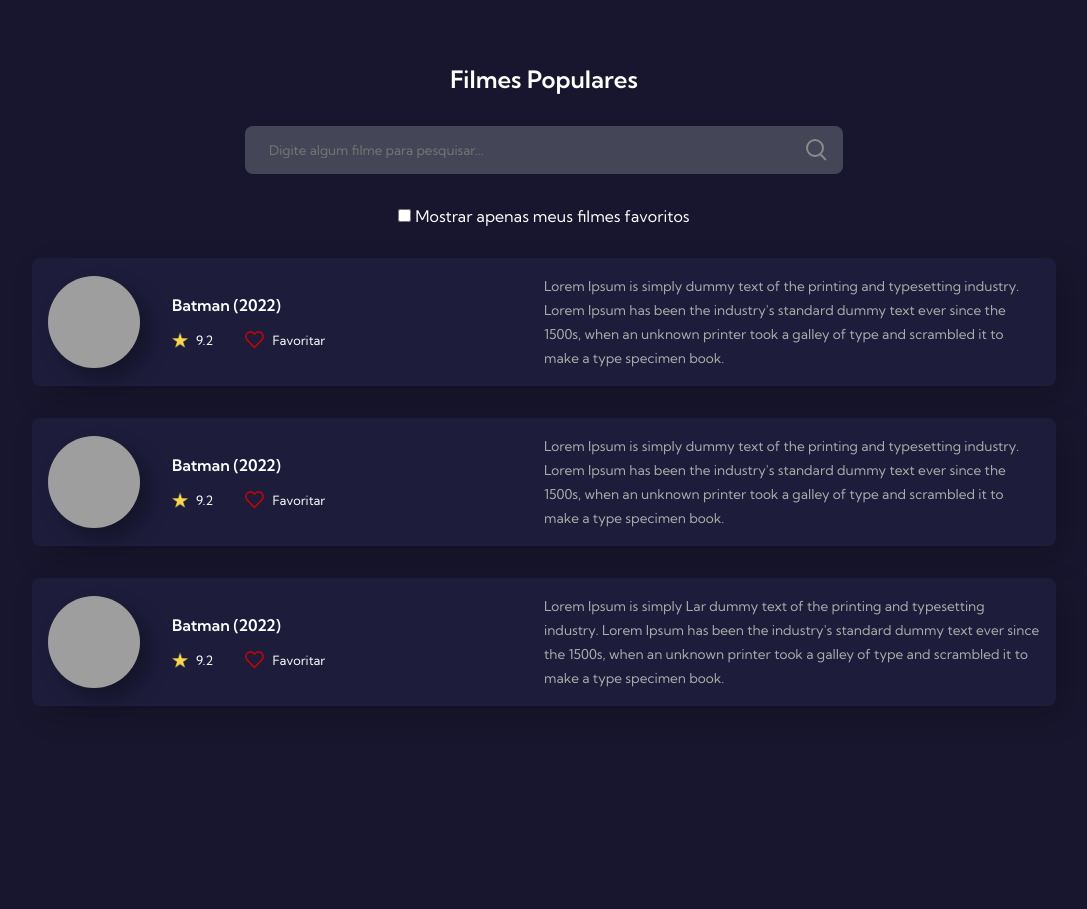
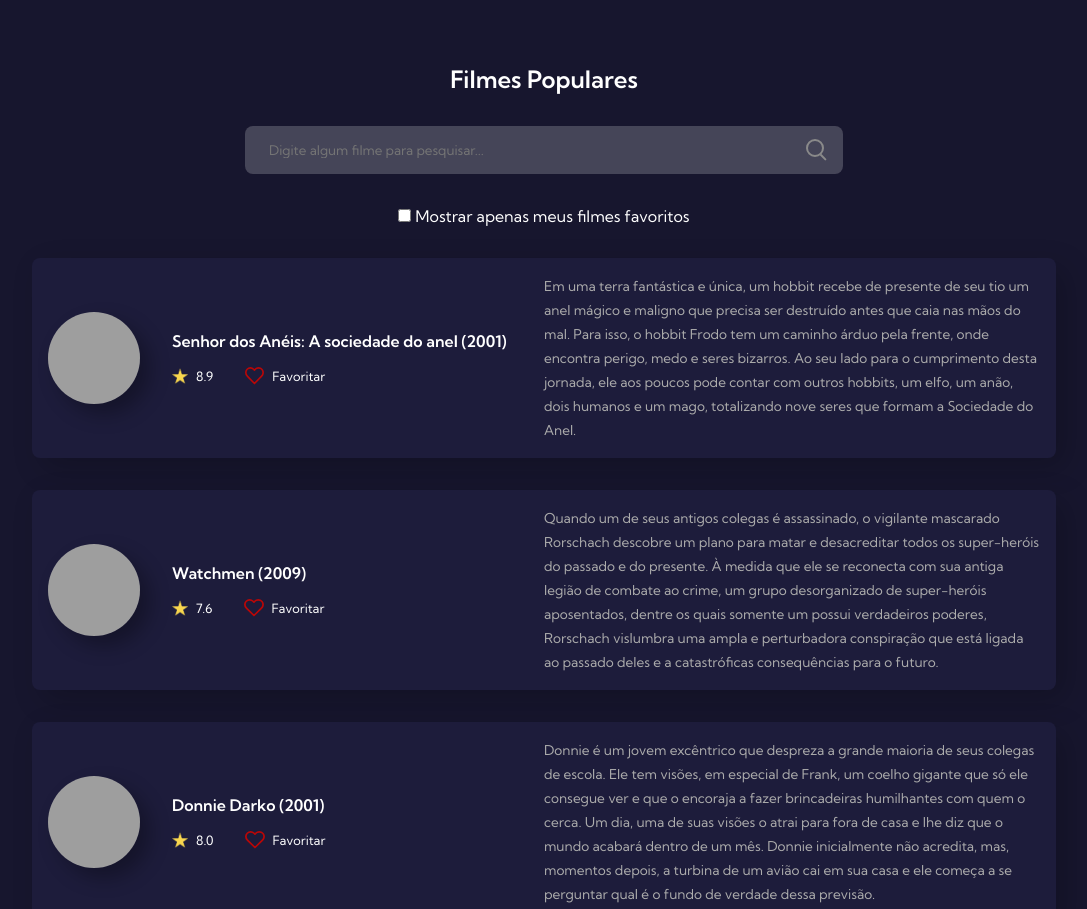
Before and after one commit to GuiBarbosa13/7DaysOfCode, a plain HTML site: page index.html in a window 1280 px wide. Shown: the top 909 px of the page, without its empty margins (96-1183 px from the left). Before the commit the page ends 800 px from the top, so only its background shows below. Drawn offline with Linux system fonts and the light colour scheme; grey boxes are pictures that could not be loaded.

Commit message:
atualizando a lista de filmes

```diff
--- a/index.html
+++ b/index.html
@@ -25,14 +25,14 @@
       <div class="movie">
         <div class="movie-informations">
           <div class="movie-image">
-            <img src="https://img.elo7.com.br/product/original/3FBA809/big-poster-filme-batman-2022-90x60-cm-lo002-poster-batman.jpg" alt="Batman (2022)"/>
+            <img src="https://img.elo7.com.br/product/main/2692717/poster-o-senhor-dos-aneis-a-sociedade-do-anel-lo02-90x60-cm-presente-geek.jpg" alt="Senhor dos Anéis (2001)"/>
           </div>
           <div class="movie-text">
-            <h4>Batman (2022)</h4>
+            <h4>Senhor dos Anéis: A sociedade do anel (2001)</h4>
             <div class="rating-favorites">
               <div class="rating">
                 <img src="images/star.png" alt="Star Icon"/>
-                <span>9.2</span>
+                <span>8.9</span>
               </div>
               <div class="favorite">
                 <img src="images/heart.svg" alt="Star Icon"/>
@@ -42,21 +42,21 @@
           </div>
         </div>
         <div class="movie-description">
-          <span>Lorem Ipsum is simply dummy text of the printing and typesetting industry. Lorem Ipsum has been the industry's standard dummy text ever since the 1500s, when an unknown printer took a galley of type and scrambled it to make a type specimen book.</span>
+          <span>Em uma terra fantástica e única, um hobbit recebe de presente de seu tio um anel mágico e maligno que precisa ser destruído antes que caia nas mãos do mal. Para isso, o hobbit Frodo tem um caminho árduo pela frente, onde encontra perigo, medo e seres bizarros. Ao seu lado para o cumprimento desta jornada, ele aos poucos pode contar com outros hobbits, um elfo, um anão, dois humanos e um mago, totalizando nove seres que formam a Sociedade do Anel.</span>
         </div>
       </div>
 
       <div class="movie">
         <div class="movie-informations">
           <div class="movie-image">
-            <img src="https://img.elo7.com.br/product/original/3FBA809/big-poster-filme-batman-2022-90x60-cm-lo002-poster-batman.jpg" alt="Batman (2022)"/>
+            <img src="https://br.web.img3.acsta.net/c_310_420/medias/nmedia/18/87/24/64/19873508.jpg" alt="Watchmen (2009)"/>
           </div>
           <div class="movie-text">
-            <h4>Batman (2022)</h4>
+            <h4>Watchmen (2009)</h4>
             <div class="rating-favorites">
               <div class="rating">
                 <img src="images/star.png" alt="Star Icon"/>
-                <span>9.2</span>
+                <span>7.6</span>
               </div>
               <div class="favorite">
                 <img src="images/heart.svg" alt="Star Icon"/>
@@ -66,21 +66,21 @@
           </div>
         </div>
         <div class="movie-description">
-          <span>Lorem Ipsum is simply dummy text of the printing and typesetting industry. Lorem Ipsum has been the industry's standard dummy text ever since the 1500s, when an unknown printer took a galley of type and scrambled it to make a type specimen book.</span>
+          <span>Quando um de seus antigos colegas é assassinado, o vigilante mascarado Rorschach descobre um plano para matar e desacreditar todos os super-heróis do passado e do presente. À medida que ele se reconecta com sua antiga legião de combate ao crime, um grupo desorganizado de super-heróis aposentados, dentre os quais somente um possui verdadeiros poderes, Rorschach vislumbra uma ampla e perturbadora conspiração que está ligada ao passado deles e a catastróficas consequências para o futuro.</span>
         </div>
       </div>
 
       <div class="movie">
         <div class="movie-informations">
           <div class="movie-image">
-            <img src="https://img.elo7.com.br/product/original/3FBA809/big-poster-filme-batman-2022-90x60-cm-lo002-poster-batman.jpg" alt="Batman (2022)"/>
+            <img src="https://upload.wikimedia.org/wikipedia/pt/5/58/Donnie_Darko.jpg" alt="Donnie Darko (2001)"/>
           </div>
           <div class="movie-text">
-            <h4>Batman (2022)</h4>
+            <h4>Donnie Darko (2001)</h4>
             <div class="rating-favorites">
               <div class="rating">
                 <img src="images/star.png" alt="Star Icon"/>
-                <span>9.2</span>
+                <span>8.0</span>
               </div>
               <div class="favorite">
                 <img src="images/heart.svg" alt="Star Icon"/>
@@ -90,7 +90,7 @@
           </div>
         </div>
         <div class="movie-description">
-          <span>Lorem Ipsum is simply Lar dummy text of the printing and typesetting industry. Lorem Ipsum has been the industry's standard dummy text ever since the 1500s, when an unknown printer took a galley of type and scrambled it to make a type specimen book.</span>
+          <span>Donnie é um jovem excêntrico que despreza a grande maioria de seus colegas de escola. Ele tem visões, em especial de Frank, um coelho gigante que só ele consegue ver e que o encoraja a fazer brincadeiras humilhantes com quem o cerca. Um dia, uma de suas visões o atrai para fora de casa e lhe diz que o mundo acabará dentro de um mês. Donnie inicialmente não acredita, mas, momentos depois, a turbina de um avião cai em sua casa e ele começa a se perguntar qual é o fundo de verdade dessa previsão.</span>
         </div>
       </div>
     </div>
```
